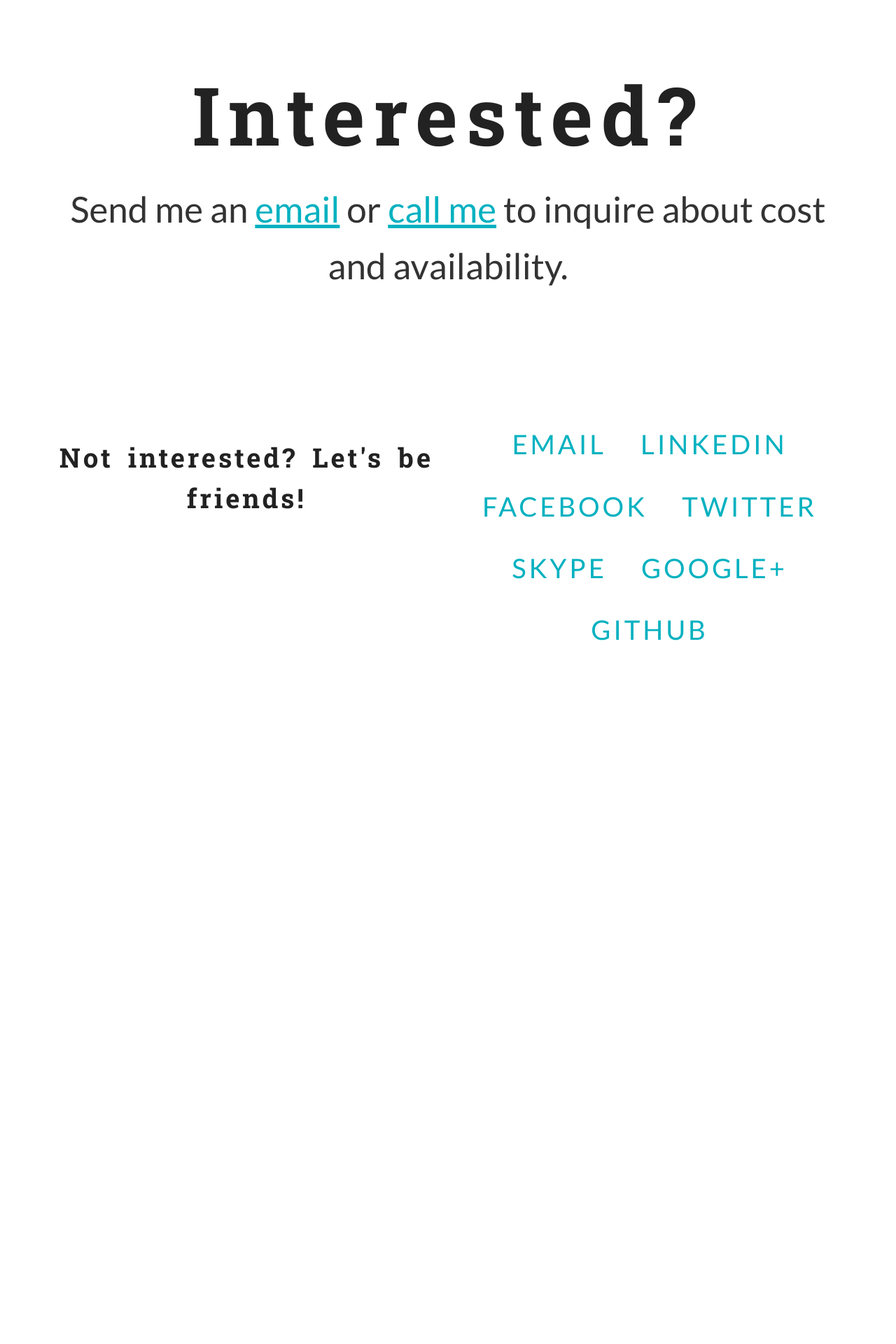
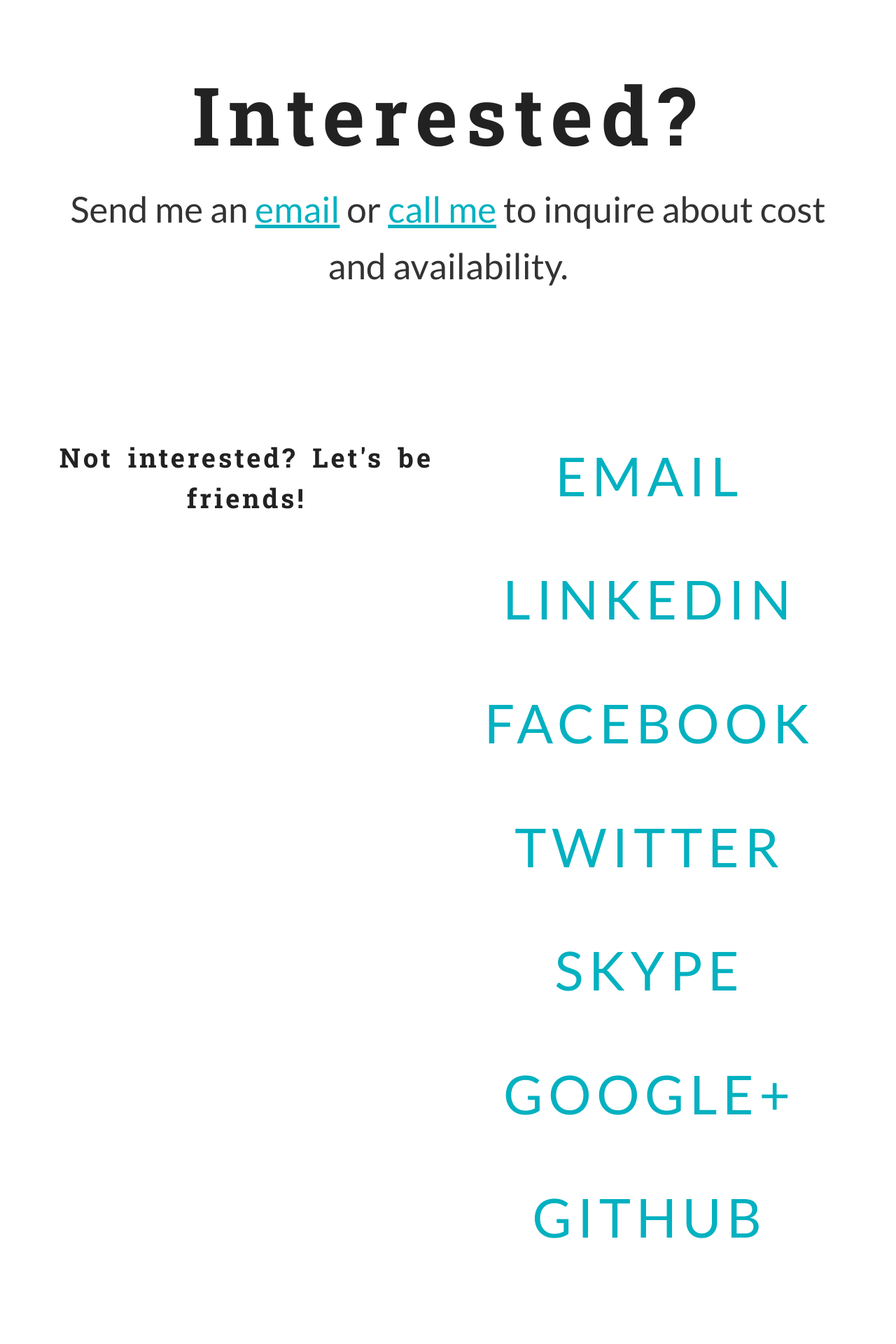
Before and after one commit to stefanmaric/stefanmaric.github.io, a Jekyll site: the page built from index.html, in a window 1280 px wide. Shown: the part 1626-3546 px from the top of the page at 70% size. Built offline with Jekyll 4.4.1, drawn with Linux system fonts in a browser that asks for light colours; before the commit the page ends 2647 px from its top, so only the background shows below that.

Commit message:
Rework all CSS structure

```diff
--- /dev/null
+++ b/_includes/global.scss
@@ -0,0 +1,39 @@
+@import "reboot";
+@import "variables";
+
+.clearfix {
+  &:before,
+  &:after {
+    content: " ";
+    display: table;
+  }
+  &:after {
+    clear: both;
+  }
+}
+
+body {
+  font-family: $font-family-base;
+  color: $body-color;
+}
+
+h1,
+h2,
+h3,
+h4,
+h5,
+h6 {
+  font-family: $headings-font-family;
+  color: #222;
+}
+
+a {
+  color: $link-color;
+  text-decoration: underline;
+  transition: all 150ms;
+  &:hover,
+  &:active {
+    color: $link-hover-color;
+    text-decoration: underline;
+  }
+}
--- a/_layouts/default.html
+++ b/_layouts/default.html
@@ -10,7 +10,7 @@
 
     <style type="text/css">
       {% capture include_to_scssify %}
-        {% include _reboot.scss %}
+        {% include global.scss %}
       {% endcapture %}
       {{ include_to_scssify | scssify }}
     </style>
--- /dev/null
+++ b/_sass/_variables.scss
@@ -0,0 +1,10 @@
+
+// VARIABLES
+////////////////////////////////////////////////////////////////////////////////
+
+$body-bg: #fff;
+$body-color: #333;
+$font-family-base: "Lato", "Helvetica Neue", "Helvetica", Helvetica, Arial, sans-serif;
+$headings-font-family: "Roboto Slab", Georgia, Cambria, Times, "Times New Roman", serif;
+$link-color: #03b1c0;
+$link-hover-color: #cc4c87;
--- a/css/global.scss
+++ /dev/null
@@ -1,201 +0,0 @@
----
-# Use a comment to ensure Jekyll reads the file to be transformed into CSS later
-# only main files contain this front matter, not partials.
----
-
-// VARIABLES
-////////////////////////////////////////////////////////////////////////////////
-
-$body-bg: #fff;
-$body-color: #333;
-$font-family-base: "Lato", "Helvetica Neue", "Helvetica", Helvetica, Arial, sans-serif;
-$headings-font-family: "Roboto Slab", Georgia, Cambria, Times, "Times New Roman", serif;
-$link-color: #03b1c0;
-$link-hover-color: #cc4c87;
-
-* {
-  box-sizing: border-box;
-}
-
-.clearfix {
-  &:before,
-  &:after {
-    content: " ";
-    display: table;
-  }
-  &:after {
-    clear: both;
-  }
-}
-
-body {
-  font-family: $font-family-base;
-  color: $body-color;
-}
-
-h1,
-h2,
-h3,
-h4,
-h5,
-h6 {
-  font-family: "Roboto Slab", Georgia, Cambria, Times, "Times New Roman", serif;
-  color: #222;
-}
-
-sup {
-  font-size: .6em;
-}
-
-a {
-  color: $link-color;
-  text-decoration: underline;
-  transition: all 150ms;
-  &:hover,
-  &:active {
-    color: $link-hover-color;
-    text-decoration: underline;
-  }
-}
-
-section {
-  padding: 6vw 5vw;
-  &.tall {
-    padding-top: 6vw;
-    padding-bottom: 6vw;
-  }
-}
-
-#home {
-  img {
-    display: block;
-    margin: 0 auto;
-    max-width: 80%;
-    max-height: 80%;
-  }
-
-  h1 {
-    font-size: 14vw;
-    text-align: center;
-    letter-spacing: -0.025em;
-    margin: .125em 0;
-  }
-
-  h2 {
-    font-size: 5vw;
-    font-family: $font-family-base;
-    text-align: center;
-    text-transform: uppercase;
-    font-weight: lighter;
-    margin-top: 0.125em;
-    letter-spacing: 0.4em;
-    word-spacing: 1.1em;
-  }
-}
-
-#about p {
-  font-size: 4vw;
-  line-height: 1.6em;
-  text-align: center;
-}
-
-#what-i-do,
-#interested {
-  text-align: center;
-  p {
-    font-size: 4vw;
-    line-height: 1.6em;
-  }
-}
-
-#what-i-do h2,
-#interested h2,
-#contact h2 {
-  font-size:9vw;
-  letter-spacing:.1em;
-  word-spacing:.2em
-}
-
-#contact h2 {
-  font-size: 9vw;
-  font-weight: lighter;
-  text-align: center;
-  letter-spacing: 0.1em;
-  word-spacing: .2em;
-}
-
-#contact ul {
-  list-style: outside none none;
-  padding: 0;
-  text-align: center;
-}
-
-#contact ul li {
-  display: inline-block;
-  position: relative;
-}
-
-#contact ul > li > a {
-  font-size: 6vw;
-  display: inline-block;
-  padding: .4em .6em;
-  text-transform: uppercase;
-  text-decoration: none;
-  letter-spacing: 0.1em;
-}
-
-#home > div,
-#contact > div {
-  display: block;
-  float: left;
-  width: 100%;
-}
-
-@media all and (orientation:landscape) {
-
-  #home img {
-    max-width: 100%;
-    max-height: 100%;
-  }
-
-  #home > div {
-    width: 40%;
-  }
-
-  #home > div + div {
-    width: 60%;
-  }
-
-  #home h1 {
-    font-size: 7vw;
-    padding-top: 1.3em;
-  }
-
-  #home h2 {
-    font-size: 2.6vw;
-  }
-
-
-  #contact > div {
-    width: 50%;
-  }
-
-  #contact > div + div {
-    width: 50%;
-  }
-
-  #contact h2 {
-    font-size: 3vw;
-    margin: 0;
-    padding-top: .9em;
-  }
-
-  #contact ul {
-    margin: 0;
-  }
-
-  #contact ul > li > a {
-    font-size: 3vw;
-  }
-
-}
--- /dev/null
+++ b/css/landing.scss
@@ -0,0 +1,123 @@
+---
+# Use a comment to ensure Jekyll reads the file to be transformed into CSS later
+# only main files contain this front matter, not partials.
+---
+
+@import "variables";
+
+section {
+  padding: 6vw 5vw;
+  text-align: center;
+  &.tall {
+    padding-top: 6vw;
+    padding-bottom: 6vw;
+  }
+}
+
+h2 {
+  font-size:9vw;
+  letter-spacing:.1em;
+  word-spacing:.2em
+}
+
+p {
+  font-size: 4vw;
+  line-height: 1.6em;
+}
+
+#home {
+  img {
+    display: block;
+    margin: 0 auto;
+    max-width: 80%;
+    max-height: 80%;
+  }
+
+  h1 {
+    font-size: 14vw;
+    letter-spacing: -0.025em;
+    margin: .125em 0;
+  }
+
+  h2 {
+    font-size: 5vw;
+    font-family: $font-family-base;
+    text-transform: uppercase;
+    font-weight: lighter;
+    margin-top: 0.125em;
+    letter-spacing: 0.4em;
+    word-spacing: 1.1em;
+  }
+}
+
+#contact ul {
+  list-style: outside none none;
+  padding: 0;
+  > li {
+    display: inline-block;
+    > a {
+      display: inline-block;
+      font-size: 6vw;
+      letter-spacing: 0.1em;
+      padding: .4em .6em;
+      text-decoration: none;
+      text-transform: uppercase;
+    }
+  }
+}
+
+#home > div,
+#contact > div {
+  display: block;
+  float: left;
+  width: 100%;
+}
+
+@media all and (orientation:landscape) {
+
+  #home {
+    img {
+      max-width: 100%;
+      max-height: 100%;
+    }
+
+    > div {
+      width: 40%;
+      + div {
+        width: 60%;
+      }
+    }
+
+    h1 {
+      font-size: 7vw;
+      padding-top: 1.3em;
+    }
+
+    h2 {
+      font-size: 2.6vw;
+    }
+  }
+
+  #contact {
+    > div {
+      width: 50%;
+      + div {
+        width: 50%;
+      }
+    }
+
+    h2 {
+      font-size: 3vw;
+      margin: 0;
+      padding-top: .9em;
+    }
+
+    > ul {
+      margin: 0;
+      > li > a {
+        font-size: 3vw;
+      }
+    }
+  }
+
+}
--- a/index.html
+++ b/index.html
@@ -1,5 +1,7 @@
 ---
 layout: default
+stylesheets:
+  - "/css/landing.css"
 ---
 <section id="home" class="tall clearfix">
   <div>
```
Also changed, not shown: _sass/_reboot.scss (renamed from _includes/_reboot.scss).
